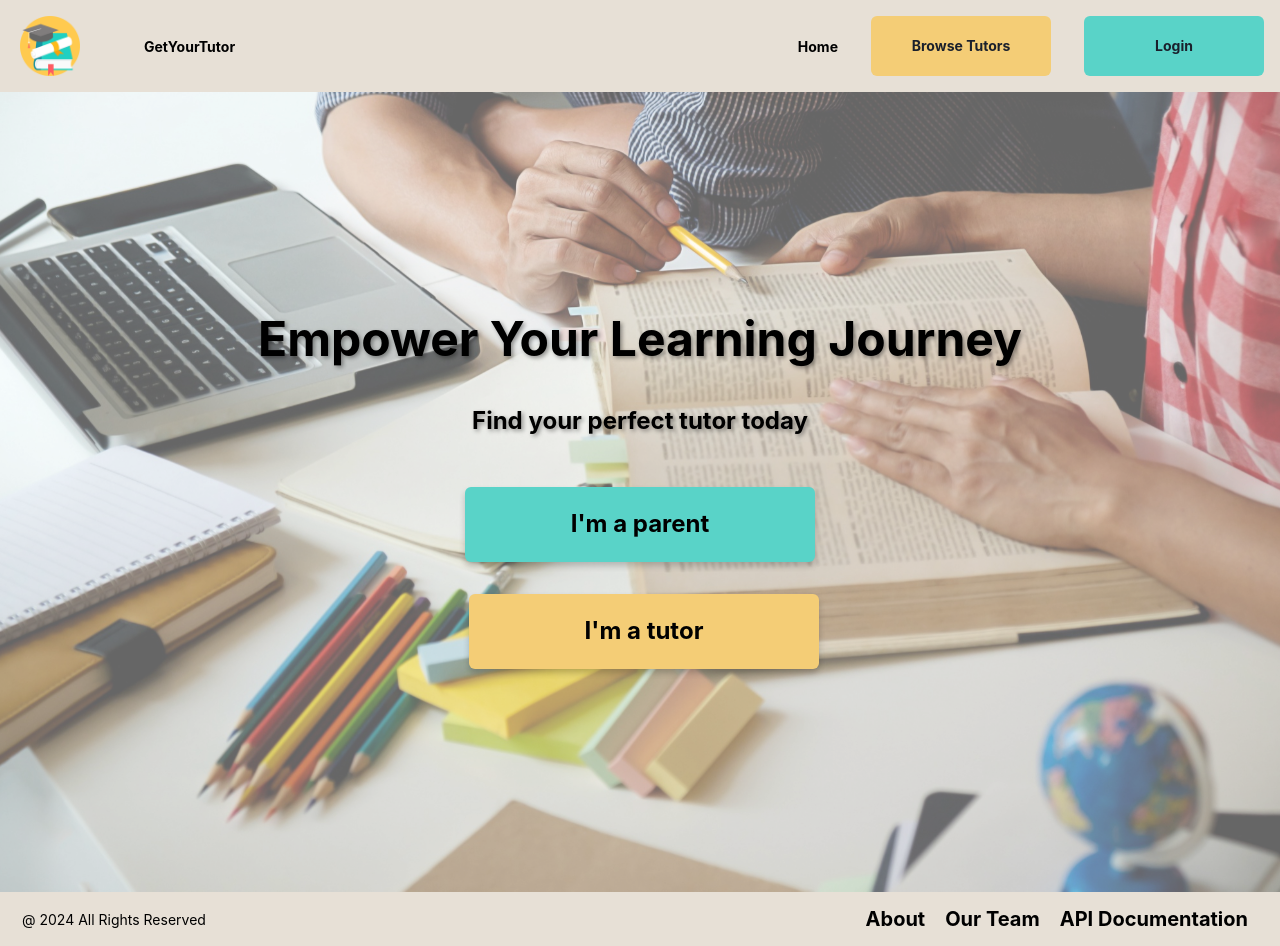
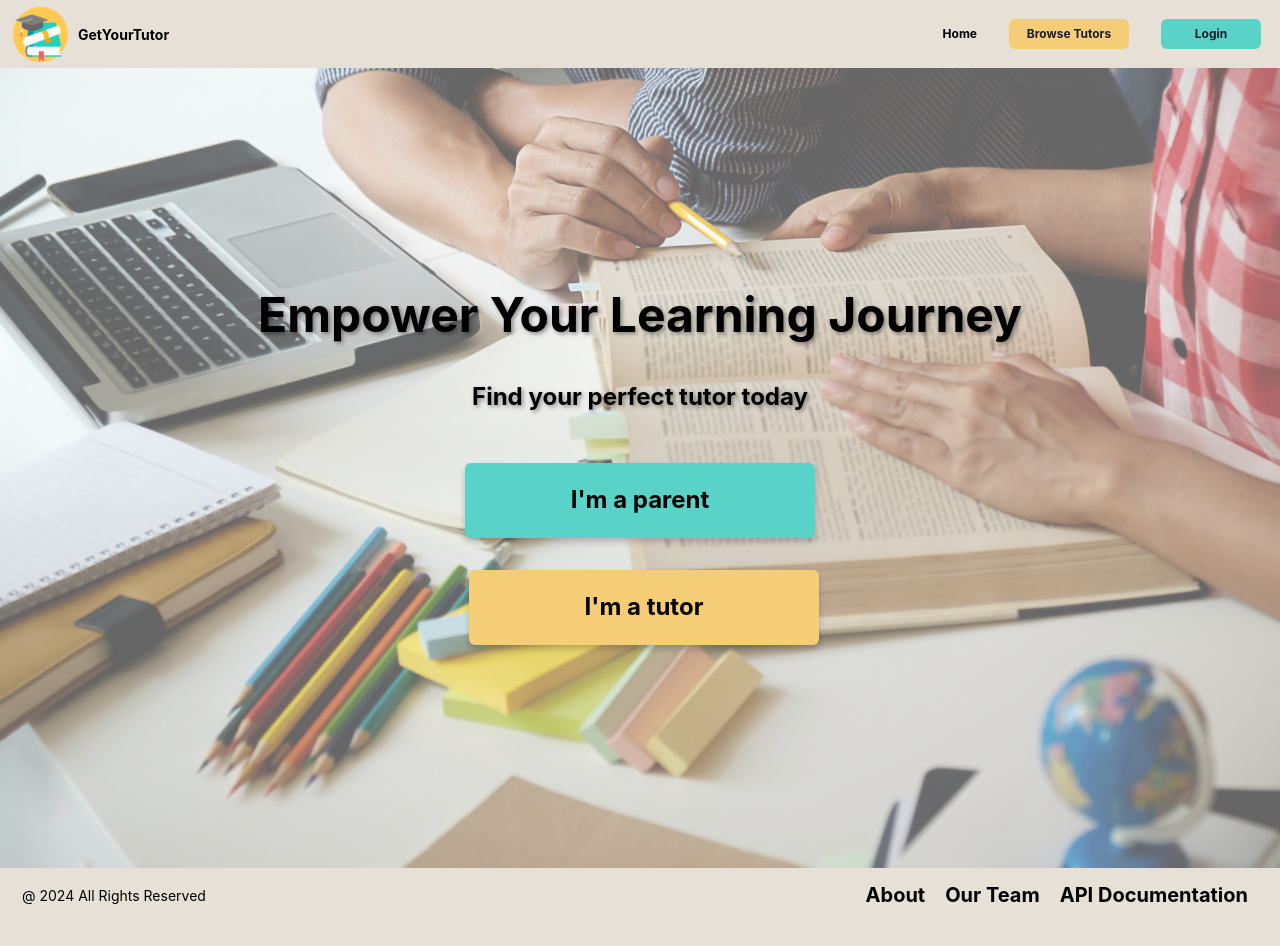
Before and after one commit to Code-the-Dream-School/ffprac-team2-front, a React (Vite) app: page / in a window 1280 px wide. After the commit the page ends 922 px from the top, so only its background shows below. Built offline with nearby package versions, Linux system fonts and the light colour scheme.

Commit message:
updated header&navigatin styles

```diff
--- a/src/components/Header.tsx
+++ b/src/components/Header.tsx
@@ -24,7 +24,7 @@ const Header: React.FC<HeaderProps> = ({ sizeHeader }) => {
             align="center"
             justify="space-between"
             wrap="wrap"
-            //padding="4"
+            padding="3px"
             position="sticky"
             top="0"
             zIndex="banner"
@@ -34,15 +34,16 @@ const Header: React.FC<HeaderProps> = ({ sizeHeader }) => {
                 <Flex
                     align="center"
                     justifyContent={{ base: 'center', md: 'flex-start' }}
-                    gap={{ base: '4rem', sm: '2rem' }}
+                    w="full"
+                   // gap={{ base: '1rem', sm: '5px' }}
                     width={{ md: 'auto', base: '100%' }}
                 >
                     <Image
                         src={logo}
                         alt="GetYourTutor"
-                        boxSize={{ base: '50px', xl: '60px' }}
-                        mr={{ base: '1rem', sm: '2rem' }}
-                        ml={{ base: '1rem', md: '20px' }}
+                        boxSize={{ base: '50px', xl: '55px' }}
+                        mr={{ base: '1rem', sm: '10px' }}
+                        ml={{ base: '1rem', sm: '10px' }}
                     />
                     <Text
                         fontSize={{ base: '14px' }}
--- a/src/components/Navigation.tsx
+++ b/src/components/Navigation.tsx
@@ -101,7 +101,7 @@ const Navigation: React.FC = () => {
                     <Link
                         as={NavLink}
                         to="/"
-                        fontSize="14px"
+                        fontSize="12px"
                         fontWeight="bold"
                         _hover={{ textDecoration: 'none', color: 'yellow.950' }}
                     >
@@ -113,7 +113,7 @@ const Navigation: React.FC = () => {
                             <Button
                                 as={NavLink}
                                 to="/tutordashboard"
-                                fontSize="14px"
+                                fontSize="12px"
                                 fontWeight="bold"
                                 _hover={{ textDecoration: 'none', color: 'yellow.950' }}
                                 bg="#E7E0D6"
@@ -127,7 +127,7 @@ const Navigation: React.FC = () => {
                         <Button
                             as={NavLink}
                             to="/parent-dashboard"
-                            fontSize="14px"
+                            fontSize="12px"
                             fontWeight="bold"
                             _hover={{ textDecoration: 'none', color: 'yellow.950' }}
                             bg="#E7E0D6"
@@ -139,13 +139,12 @@ const Navigation: React.FC = () => {
                     <Button
                         as={NavLink}
                         to="/tutorsearch"
-                        fontSize="14px"
+                        fontSize="12px"
                         fontWeight="bold"
-                        ml={{ base: '2rem', sm: '1px' }}
-                        mr={{ base: '2rem', sm: '1px' }}
                         bg="#F4CD76"
                         _hover={{ bg: '#F4CD76' }}
-                        size="navigation"
+                        h='30px'
+                        w='120px'
                     >
                         Browse Tutors
                     </Button>
@@ -154,20 +153,22 @@ const Navigation: React.FC = () => {
                         <>
                             <Avatar
                                 as={NavLink}
+                                fontSize='10px'
                                 to="/tutor-profile"
                                 bg="#D9D9D9"
                                 color="black"
-                                name={initials}
+                                name={initials }
                                 src={userData.avatar}
+                                boxSize="40px"
                             />
                         </>
                     )}
 
                     {isLoggedIn && (
                         <IconButton
-                            icon={<IoLogOutSharp size="2rem" />}
+                            icon={<IoLogOutSharp size="30px" />}
                             onClick={handleLogout}
-                            fontSize="14px"
+                            fontSize="12px"
                             fontWeight="bold"
                             variant="unstyled"
                             aria-label="Logout"
@@ -178,7 +179,7 @@ const Navigation: React.FC = () => {
                         <Button
                             as={NavLink}
                             to="/auth"
-                            fontSize="14px"
+                            fontSize="12px"
                             fontWeight="bold"
                             bg="#59D3C8"
                             _hover={{ bg: '#59D3C8' }}
@@ -196,7 +197,7 @@ const Navigation: React.FC = () => {
                     <Box
                         ref={cancelRef}
                         position="fixed"
-                        top="80px"
+                        top="60px"
                         left="0"
                         right="0"
                         zIndex="overlay"
@@ -204,7 +205,7 @@ const Navigation: React.FC = () => {
                         <VStack spacing={4} bg="#E7E0D6" p={4} onClick={onClose}>
                             <Link
                                 as={NavLink}
-                                fontSize="14px"
+                                fontSize="12px"
                                 fontWeight="bold"
                                 _hover={{ textDecoration: 'none' }}
                                 to="/"
@@ -216,7 +217,7 @@ const Navigation: React.FC = () => {
                             {isLoggedIn && role === 'tutor' && (
                                 <Link
                                     as={NavLink}
-                                    fontSize="14px"
+                                    fontSize="12px"
                                     fontWeight="bold"
                                     _hover={{ textDecoration: 'none' }}
                                     to="/tutordashboard"
@@ -229,7 +230,7 @@ const Navigation: React.FC = () => {
                             {isLoggedIn && role === 'parent' && (
                                 <Link
                                     as={NavLink}
-                                    fontSize="14px"
+                                    fontSize="12px"
                                     fontWeight="bold"
                                     _hover={{ textDecoration: 'none' }}
                                     to="/parent-dashboard"
@@ -241,7 +242,7 @@ const Navigation: React.FC = () => {
                             <Button
                                 as={NavLink}
                                 to="/tutorsearch"
-                                fontSize="14px"
+                                fontSize="12px"
                                 fontWeight="bold"
                                 bg="#F4CD76"
                                 height="30px"
@@ -256,11 +257,11 @@ const Navigation: React.FC = () => {
                                     <Avatar
                                         as={NavLink}
                                         fontSize="10px"
-                                        fontWeight="bold"
                                         to="/tutor-profile"
                                         onClick={onClose}
                                         bg="#D9D9D9"
                                         color="black"
+                                        boxSize='40px'
                                         name={initials}
                                         src={userData.avatar}
                                     />
@@ -278,7 +279,7 @@ const Navigation: React.FC = () => {
                             ) : (
                                 <Link
                                     as={NavLink}
-                                    fontSize="14px"
+                                    fontSize="12px"
                                     fontWeight="bold"
                                     to="/auth"
                                     onClick={onClose}
--- a/src/util/theme.ts
+++ b/src/util/theme.ts
@@ -78,9 +78,9 @@ export const theme = extendTheme({
                     fontSize: '24px',
                 },
                 navigation: {
-                    h: '60px',
-                    minW: '180px',
-                    fontSize: '24px',
+                    h: '30px',
+                    minW: '100px',
+                    fontSize: '12px',
                 },
             },
             variants: {
```
